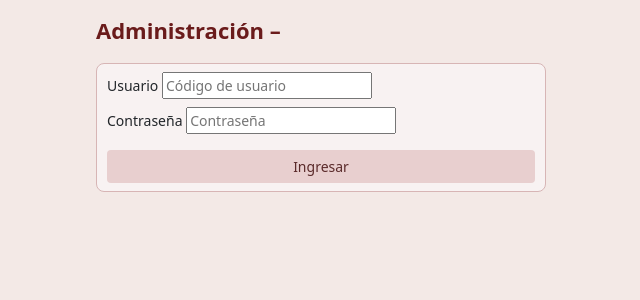
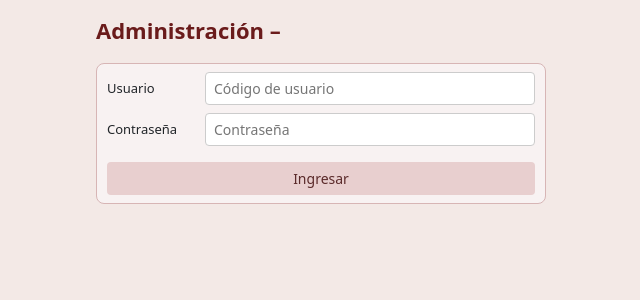
Before and after one commit to Velizpedroeulogio/VentaCupones, a Django app: template ventas/templates/ventas/adm_login.html in a window 1280 px wide. Shown: the top 300 px of the page, without its empty margins (319-959 px from the left). Run offline with Django 5.2, Linux system fonts and the light colour scheme; the template is opened without the code that fills it, so the values that code supplies are empty.

Commit message:
fix: alinear campos Usuario y Contraseña en login admin
Usa grid de 2 columnas (label fijo 90px + input 1fr) para que
ambos inputs arranquen en la misma posicion y queden encolumnados.

Co-Authored-By: Claude Sonnet 4.6 <noreply@anthropic.com>

```diff
--- a/ventas/templates/ventas/adm_login.html
+++ b/ventas/templates/ventas/adm_login.html
@@ -13,13 +13,13 @@
     <div class="byl-title mt-2 mb-3">Administración – {{ evento_desc }}</div>
 
     <div class="byl-card">
-        <div class="mb-2">
-            <label class="byl-label">Usuario</label>
-            <input id="f-usuario" type="text" class="byl-input" autocomplete="off" placeholder="Código de usuario">
-        </div>
-        <div class="mb-3">
-            <label class="byl-label">Contraseña</label>
-            <input id="f-pwd" type="password" class="byl-input" placeholder="Contraseña">
+        <div style="display:grid;grid-template-columns:90px 1fr;gap:8px;align-items:center;" class="mb-3">
+            <label style="font-size:13px;">Usuario</label>
+            <input id="f-usuario" type="text" autocomplete="off" placeholder="Código de usuario"
+                   style="width:100%;border:1px solid #ccc;border-radius:4px;padding:5px 8px;font-size:14px;">
+            <label style="font-size:13px;">Contraseña</label>
+            <input id="f-pwd" type="password" placeholder="Contraseña"
+                   style="width:100%;border:1px solid #ccc;border-radius:4px;padding:5px 8px;font-size:14px;">
         </div>
         <div id="msg-error" class="byl-error mb-2" style="display:none;"></div>
         <button id="btn-ingresar" class="byl-btn" style="width:100%;">Ingresar</button>
```
